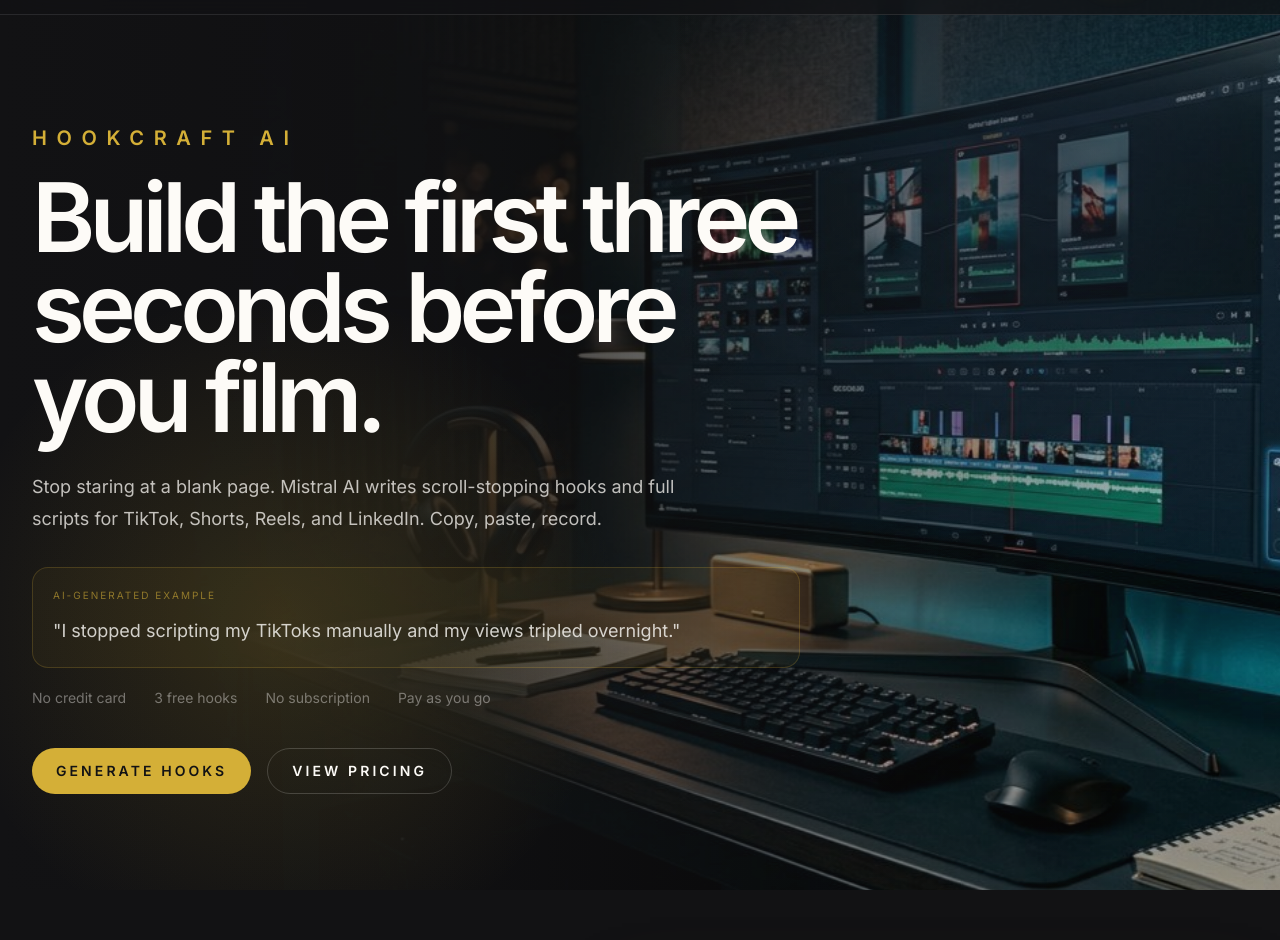
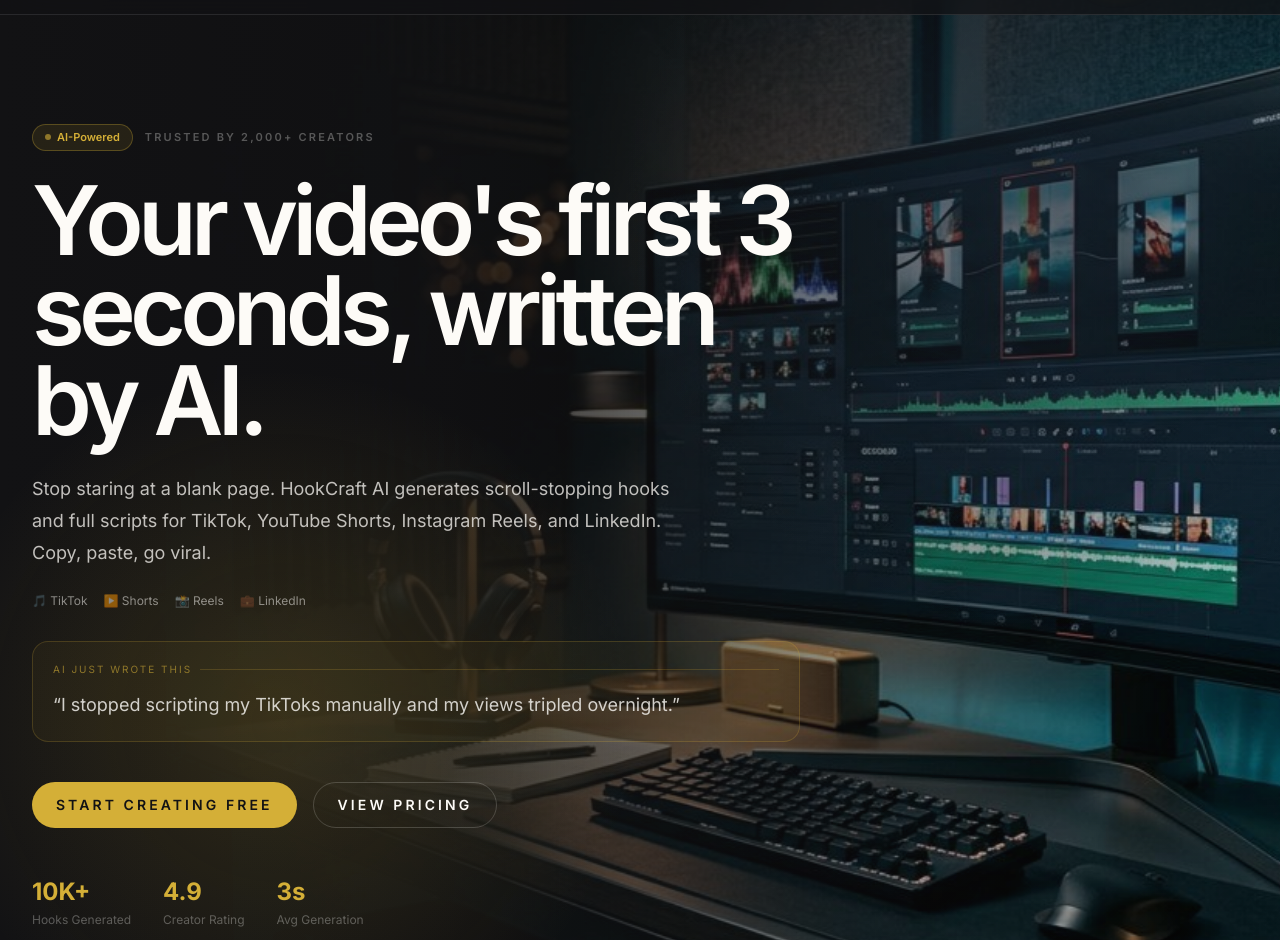
Before and after one commit to explorerstreasure1-alt/HookCraft-AI, a Next.js app: page / in a window 1280 px wide. Shown: the part 52-992 px from the top of the page. Built offline with nearby package versions, Linux system fonts and the light colour scheme; no server answers.

Commit message:
Enhanced Hero: platform icons, stats, AI badge, stronger copy

```diff
--- a/components/Hero.tsx
+++ b/components/Hero.tsx
@@ -7,6 +7,12 @@ const exampleHooks = [
   "This AI tool writes viral video hooks in seconds. Creators are sleeping on it.",
   "I stopped scripting my TikToks manually and my views tripled overnight.",
   "The first 3 seconds decide everything. Here is how AI gives you the right words.",
+];
+
+const stats = [
+  { value: "10K+", label: "Hooks Generated" },
+  { value: "4.9", label: "Creator Rating" },
+  { value: "3s", label: "Avg Generation" },
 ];
 
 export default function Hero() {
@@ -34,32 +40,46 @@ export default function Hero() {
 
       <div className="relative mx-auto w-full max-w-7xl px-5 py-24 sm:px-8">
         <div className="max-w-3xl motion-safe:animate-[riseIn_900ms_ease-out_both]">
-          <p className="mb-5 text-lg font-semibold uppercase tracking-[0.48em] text-[#d4af37] sm:text-xl">
-            HookCraft AI
-          </p>
+          <div className="flex items-center gap-3 mb-6">
+            <span className="inline-flex items-center gap-1.5 rounded-full border border-[#d4af37]/30 bg-[#d4af37]/10 px-3 py-1 text-[11px] font-semibold text-[#d4af37]">
+              <span className="h-1.5 w-1.5 rounded-full bg-[#d4af37] animate-pulse" />
+              AI-Powered
+            </span>
+            <span className="text-[11px] font-semibold uppercase tracking-[0.2em] text-[#fdfbf7]/30">Trusted by 2,000+ creators</span>
+          </div>
+
           <h1 className="max-w-4xl text-5xl font-semibold leading-[0.94] tracking-[-0.06em] text-[#fdfbf7] sm:text-7xl lg:text-8xl">
-            Build the first three seconds before you film.
+            Your video&apos;s first 3 seconds, written by AI.
           </h1>
           <p className="mt-7 max-w-2xl text-base leading-8 text-[#fdfbf7]/74 sm:text-lg">
-            Stop staring at a blank page. Mistral AI writes scroll-stopping hooks and full scripts for TikTok, Shorts, Reels, and LinkedIn. Copy, paste, record.
+            Stop staring at a blank page. HookCraft AI generates scroll-stopping hooks and full scripts for TikTok, YouTube Shorts, Instagram Reels, and LinkedIn. Copy, paste, go viral.
           </p>
 
+          <div className="mt-6 flex items-center gap-4 flex-wrap">
+            {[
+              { icon: "🎵", name: "TikTok" },
+              { icon: "▶️", name: "Shorts" },
+              { icon: "📸", name: "Reels" },
+              { icon: "💼", name: "LinkedIn" },
+            ].map((p) => (
+              <span key={p.name} className="inline-flex items-center gap-1.5 text-xs text-[#fdfbf7]/50">
+                {p.icon} {p.name}
+              </span>
+            ))}
+          </div>
+
           <div className="mt-8 border border-[#d4af37]/20 bg-[#d4af37]/5 rounded-2xl p-5 backdrop-blur-sm">
-            <p className="text-[10px] uppercase tracking-[0.2em] text-[#d4af37]/60 mb-3">AI-generated example</p>
+            <div className="flex items-center gap-2 mb-3">
+              <span className="text-[10px] uppercase tracking-[0.2em] text-[#d4af37]/60">AI just wrote this</span>
+              <span className="h-px flex-1 bg-[#d4af37]/20" />
+            </div>
             <p className="text-lg leading-8 text-[#fdfbf7]/80 motion-safe:animate-[riseIn_600ms_ease-out_both]" key={hookIdx}>
-              "{exampleHooks[hookIdx]}"
+              &ldquo;{exampleHooks[hookIdx]}&rdquo;
             </p>
           </div>
 
-          <div className="mt-5 flex flex-wrap gap-7 text-sm text-[#fdfbf7]/40">
-            <span>No credit card</span>
-            <span>3 free hooks</span>
-            <span>No subscription</span>
-            <span>Pay as you go</span>
-          </div>
-
           <div className="mt-10 flex flex-col gap-4 sm:flex-row">
-            <PremiumButton href="#dashboard">Generate Hooks</PremiumButton>
+            <PremiumButton href="#dashboard">Start Creating Free</PremiumButton>
             <a
               href="#pricing"
               className="inline-flex items-center justify-center rounded-full border border-[#fdfbf7]/18 px-6 py-3 text-sm font-semibold uppercase tracking-[0.22em] text-[#fdfbf7] transition hover:border-[#d4af37] hover:text-[#d4af37]"
@@ -67,6 +87,15 @@ export default function Hero() {
               View Pricing
             </a>
           </div>
+
+          <div className="mt-12 flex gap-8 flex-wrap">
+            {stats.map((s) => (
+              <div key={s.label}>
+                <p className="text-2xl font-bold text-[#d4af37]">{s.value}</p>
+                <p className="text-xs text-[#fdfbf7]/30 mt-1">{s.label}</p>
+              </div>
+            ))}
+          </div>
         </div>
       </div>
     </section>
```
